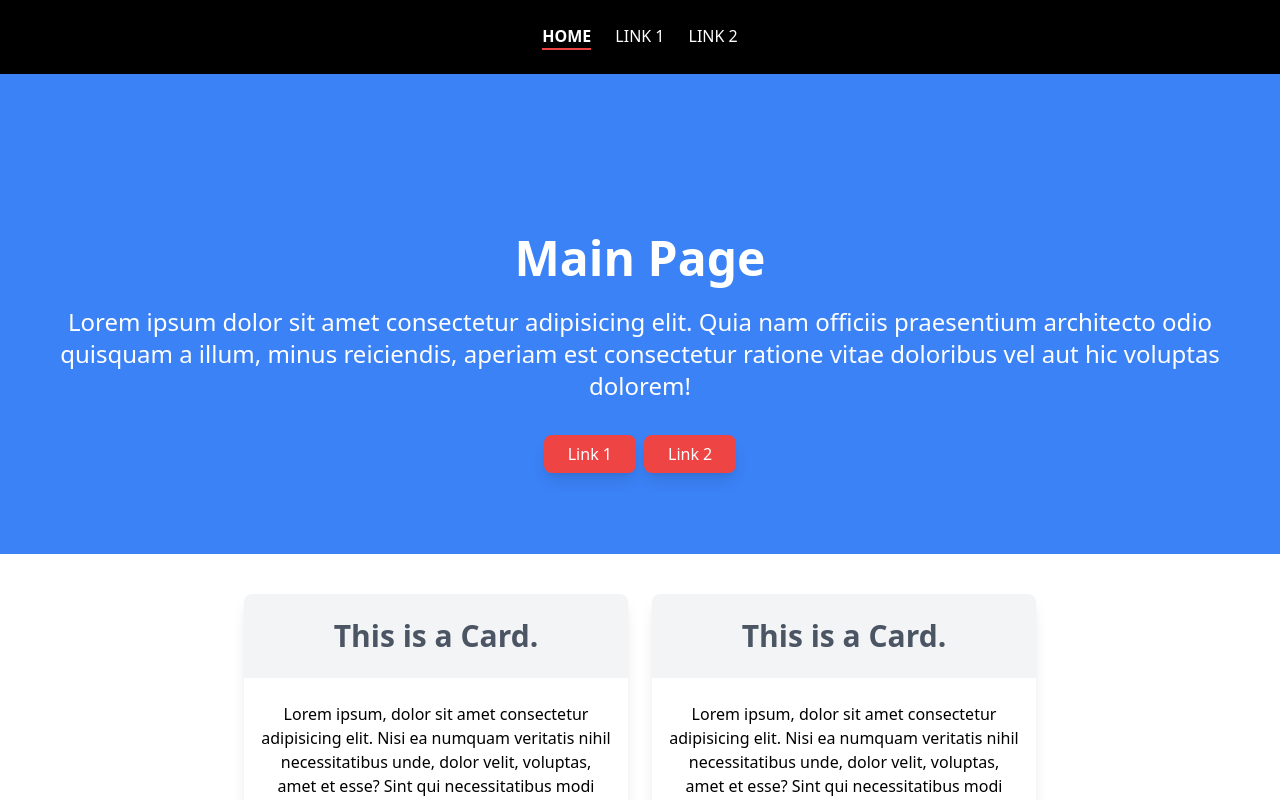
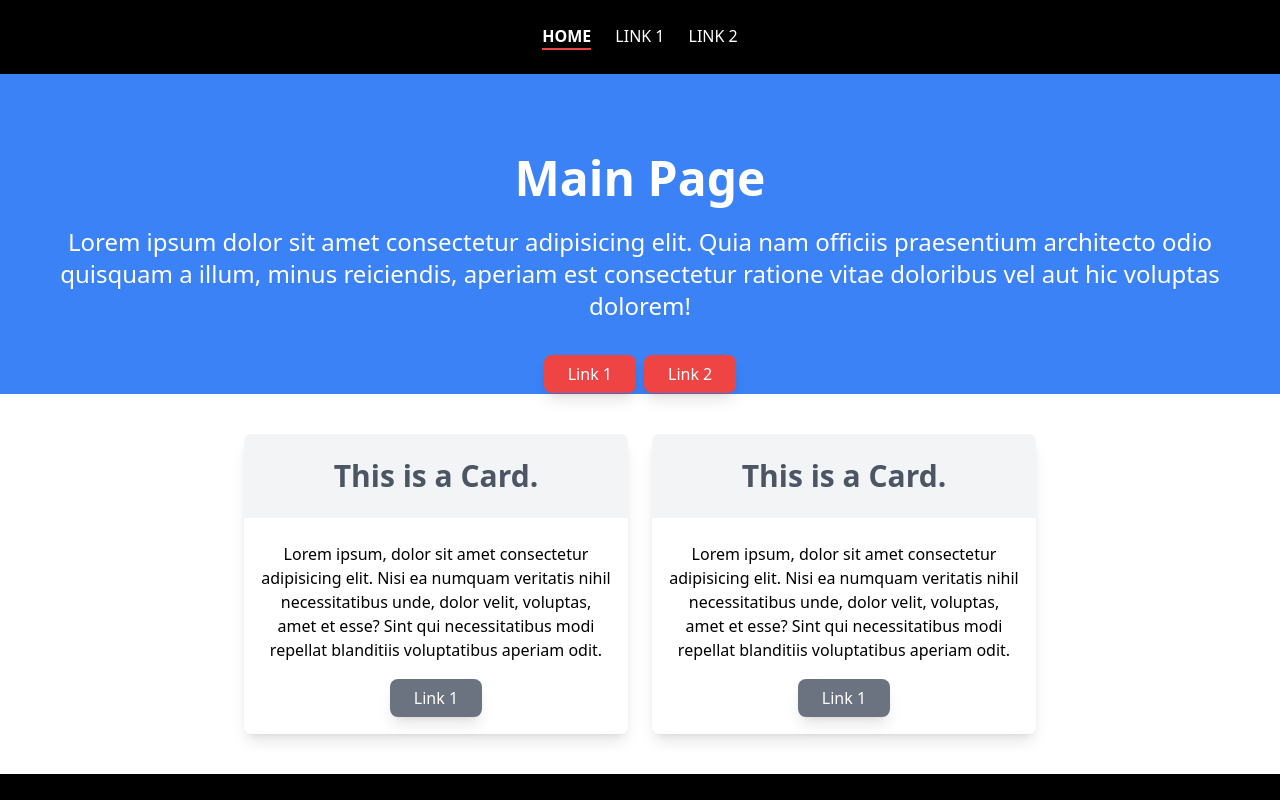
Before and after one commit to OnelioViera/test-next-app-v4, a Next.js app: page / in a window 1280 px wide. Shown: the top 800 px of the page. Built offline with nearby package versions, Linux system fonts and the light colour scheme.

Commit message:
style: Update page layout with Card component and improve consistency

```diff
--- a/app/page.tsx
+++ b/app/page.tsx
@@ -9,7 +9,7 @@ const page = () => {
       <Header />
       </div>
       <div className="flex justify-center">
-      <div className="lg:grid grid-cols-2 gap-6">
+      <div className="grid py-8 lg:grid-cols-2 md:flex md:py-10 gap-6">
 
       <Card />
       <Card />
--- a/components/Card.tsx
+++ b/components/Card.tsx
@@ -1,12 +1,12 @@
 const Card = () => {
   return (
     <>
-      <div className="my-10 bg-gray-100 max-w-96 rounded-t-lg shadow-lg">
+      <div className="bg-gray-100 max-w-96 rounded-t-lg shadow-lg">
         <h1 className="text-3xl text-gray-600 font-semibold text-center py-6">This is a Card.</h1>
       <div className="bg-white py-6 px-4 rounded-b-lg text-center">
           <p>Lorem ipsum, dolor sit amet consectetur adipisicing elit. Nisi ea numquam veritatis nihil necessitatibus unde, dolor velit, voluptas, amet et esse? Sint qui necessitatibus modi repellat blanditiis voluptatibus aperiam odit.</p>
           <button className="mt-6">
-          <a href="/link_1" className="bg-gray-500 hover:bg-gray-600 hover:font-bold shadow-lg text-white py-2 px-6 rounded-lg">Link 1</a>
+          <a href="#" className="bg-gray-500 hover:bg-gray-600 hover:font-bold shadow-lg text-white py-2 px-6 rounded-lg">Link 1</a>
         </button>
         </div>
 
--- a/components/Footer.tsx
+++ b/components/Footer.tsx
@@ -9,6 +9,10 @@ const CustomFooter = () => {
     <>
       <div className="mt-auto justify-center text-center py-6 bg-black text-white">
         <div className="container mx-auto flex text-center justify-center space-x-6 lg:max-w-4xl md:max-w-lg">
+        <Link href="/"
+            className={`${pathname === '/' ? 'font-bold border-b-2 border-red-500' : ''} lg:hidden md:hidden hover:font-bold`}>
+            HOME
+          </Link>
           <Link href="/link_1"
             className={`${pathname === '/link_1' ? 'font-bold border-b-2 border-red-500' : ''} hover:font-bold`}>
             LINK 1
--- a/components/Header.tsx
+++ b/components/Header.tsx
@@ -4,15 +4,17 @@ const Header = () => {
   return (
     <>
       <div className="container max-w-none text-center">
-        <div className="bg-blue-500 py-16 px-10 lg:py-40 lg:px-10 md:py-20 md:px-10">
-          <div className=" lg:max-h-40">
+        <div className="bg-blue-500 py-16 px-10 lg:py-20 lg:px-10 md:py-20 md:px-10">
+          <div className=" lg:max-h-40 md:max-h-40">
             <h1 className="text-3xl lg:text-5xl md:text-white md:text-4xl text-white font-bold text-center">Main Page</h1>
-            <p className="text-md lg:text-2xl md:text-xl text-center text-white mt-6">Lorem ipsum dolor sit amet consectetur adipisicing elit. Quia nam officiis praesentium architecto odio quisquam a illum, minus reiciendis, aperiam est consectetur ratione vitae doloribus vel aut hic voluptas dolorem!</p>
-            <div className="space-x-2 hidden lg:inline md:inline"                                                                                                             >
-            <button className="mt-18">
+            <div className="container mx-auto">
+              <p className="text-md lg:text-2xl md:text-xl text-center text-white mt-6">Lorem ipsum dolor sit amet consectetur adipisicing elit. Quia nam officiis praesentium architecto odio quisquam a illum, minus reiciendis, aperiam est consectetur ratione vitae doloribus vel aut hic voluptas dolorem!</p>
+              </div>
+            <div className="space-x-2 hidden md:hidden lg:inline"                                                                                                             >
+            <button className="my-10">
               <Link href="/link_1" className="bg-red-500 hover:bg-red-600 hover:font-bold shadow-lg text-white py-2 px-6 rounded-lg">Link 1</Link>
             </button>
-            <button className="mt-10">
+            <button className="my-10">
               <Link href="/link_2" className="bg-red-500 hover:bg-red-600 hover:font-bold shadow-lg text-white py-2 px-6 rounded-lg">Link 2</Link>
               </button>
               </div>
```
Also changed, not shown: data/mainCards.json (+13 -1 lines).
